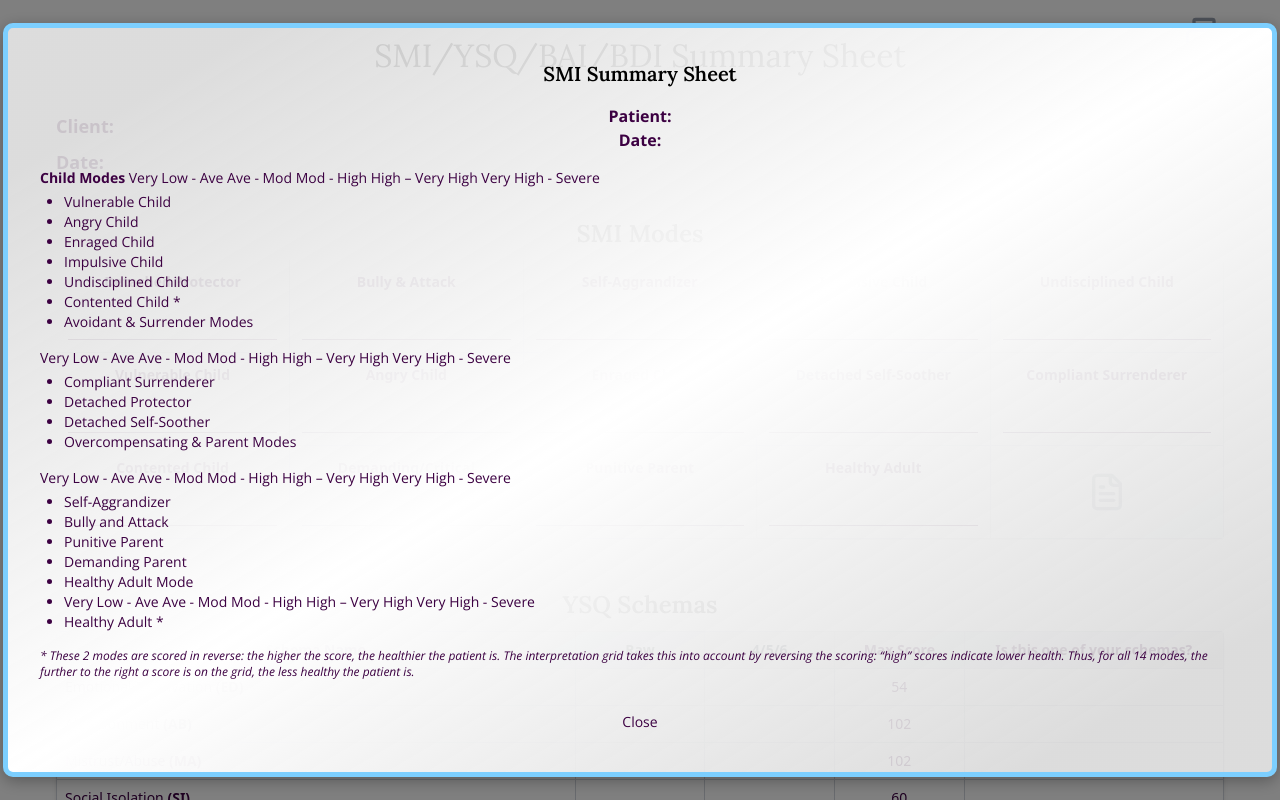
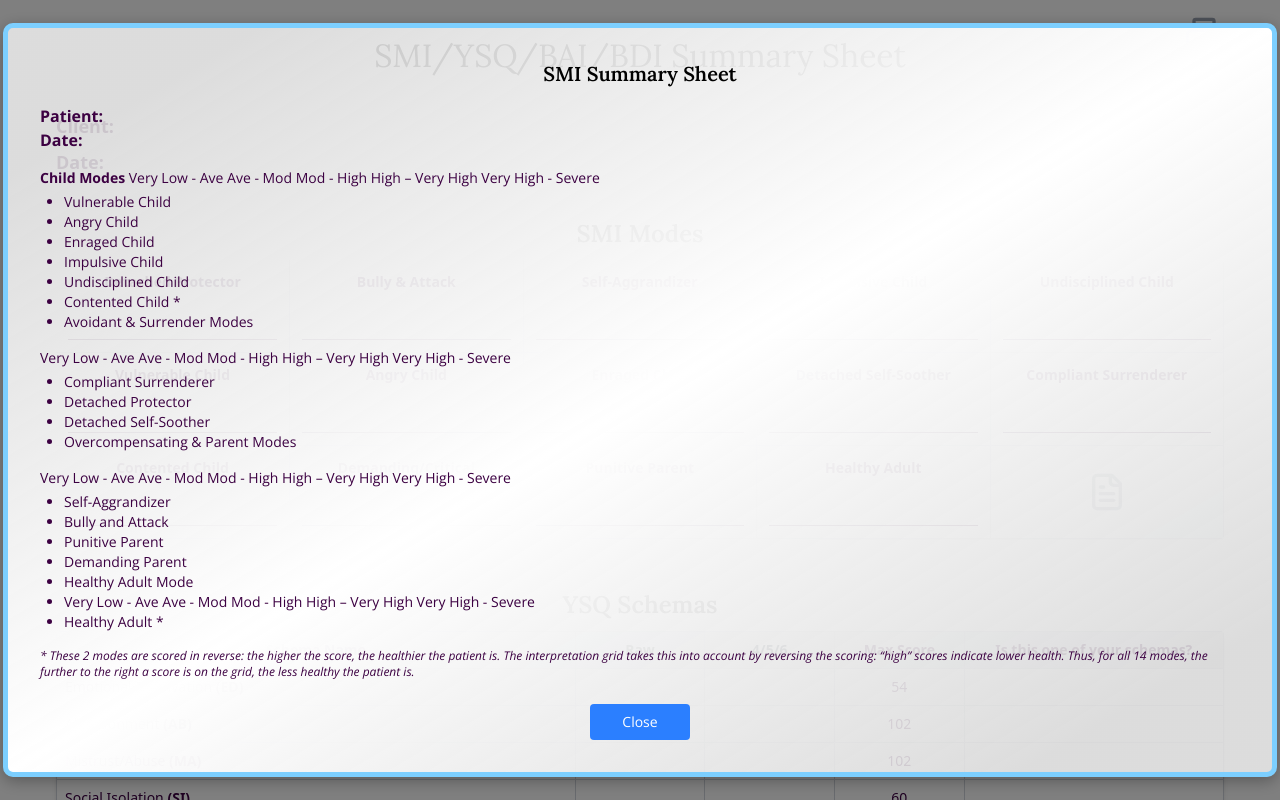
Before and after one commit to SasanTazayoni/integrate-therapy-form-manager, a React (Vite) app: page /integrate-therapy-form-manager/summary/1 in a window 1280 px wide. Both pictures are taken after a click on the element 1106 px from the left and 492 px from the top of the page. Shown: the top 800 px of the page. Built offline with nearby package versions, Linux system fonts and the light colour scheme; no server answers.

Commit message:
Align patient info left and center Close button

```diff
--- a/src/components/modals/SMISummaryModal.tsx
+++ b/src/components/modals/SMISummaryModal.tsx
@@ -43,11 +43,14 @@ export default function SMISummaryModal({
           SMI Summary Sheet
         </h2>
 
-        <p>
-          <strong>Patient:</strong>
-          <br />
-          <strong>Date:</strong>
-        </p>
+        <div className="text-left mb-4">
+          <p>
+            <strong>Patient:</strong>
+          </p>
+          <p>
+            <strong>Date:</strong>
+          </p>
+        </div>
 
         <section className="mt-4 text-left text-sm space-y-4">
           <div>
@@ -103,7 +106,7 @@ export default function SMISummaryModal({
           <div className="flex justify-center mt-6">
             <button
               type="button"
-              className="btn-primary"
+              className="bg-blue-500 hover:bg-blue-600 px-4 py-2 rounded text-white w-[100px] flex justify-center items-center gap-2"
               onClick={() => setClosing(true)}
             >
               Close
```
